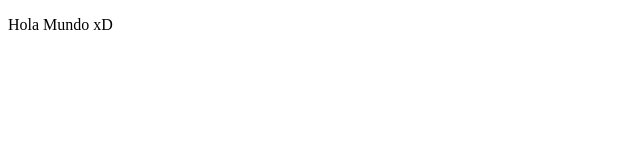
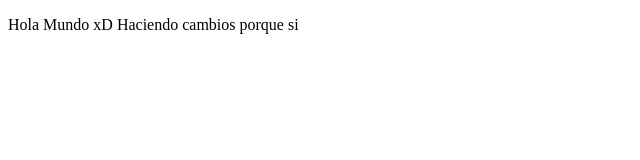
Before and after one commit to JoelRosal/ProyectoDeCursoPrework, a plain HTML site: page index.html in a window 1280 px wide. Shown: the whole page, without its empty margins (0-640 px from the left). Drawn offline with Linux system fonts and the light colour scheme.

Commit message:
cambios de prueba

```diff
--- a/index.html
+++ b/index.html
@@ -9,7 +9,7 @@
 <body>
     <p>
         Hola Mundo xD
-
+        Haciendo cambios porque si
     </p>
 </body>
 </html>
```
